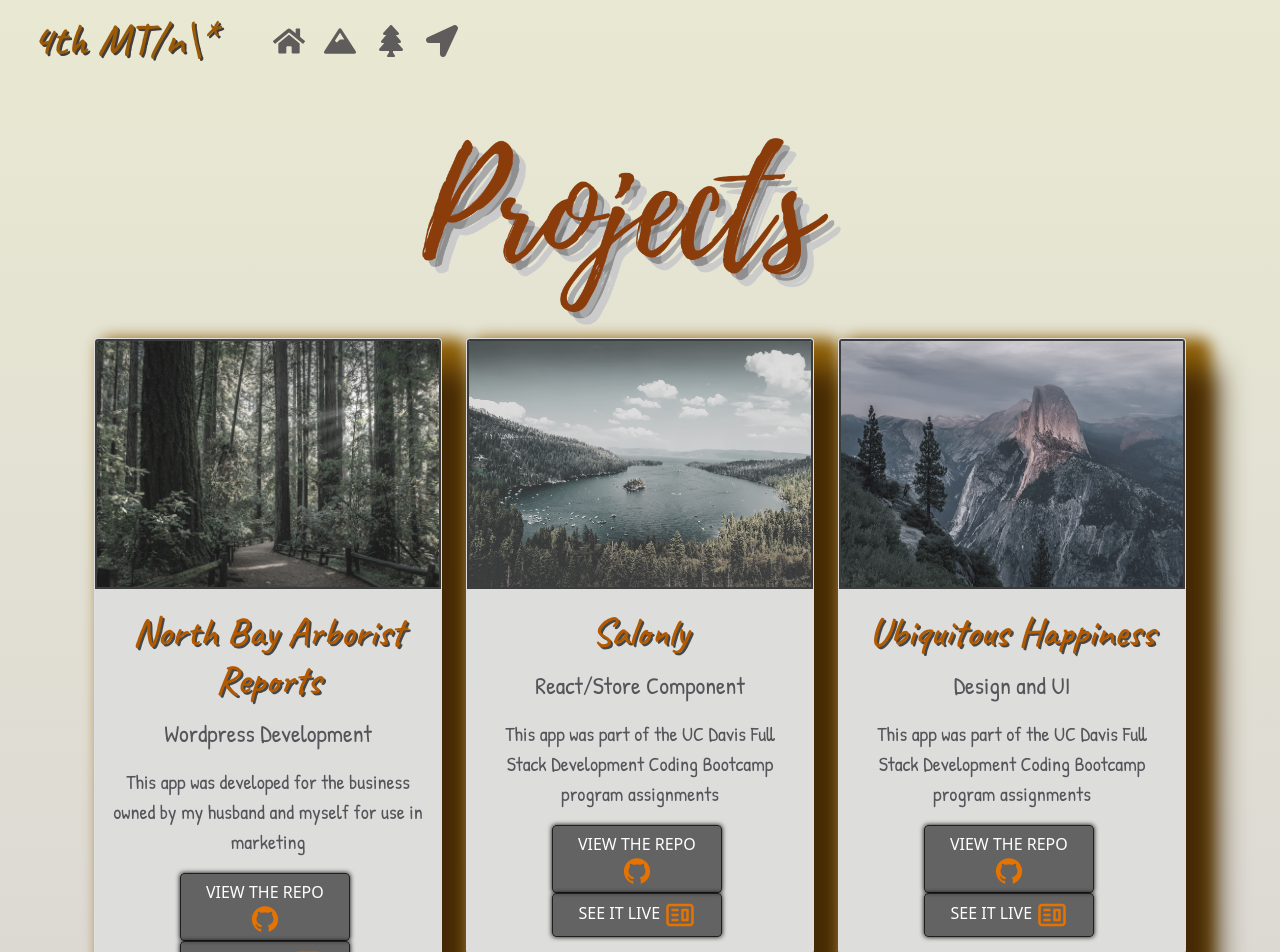
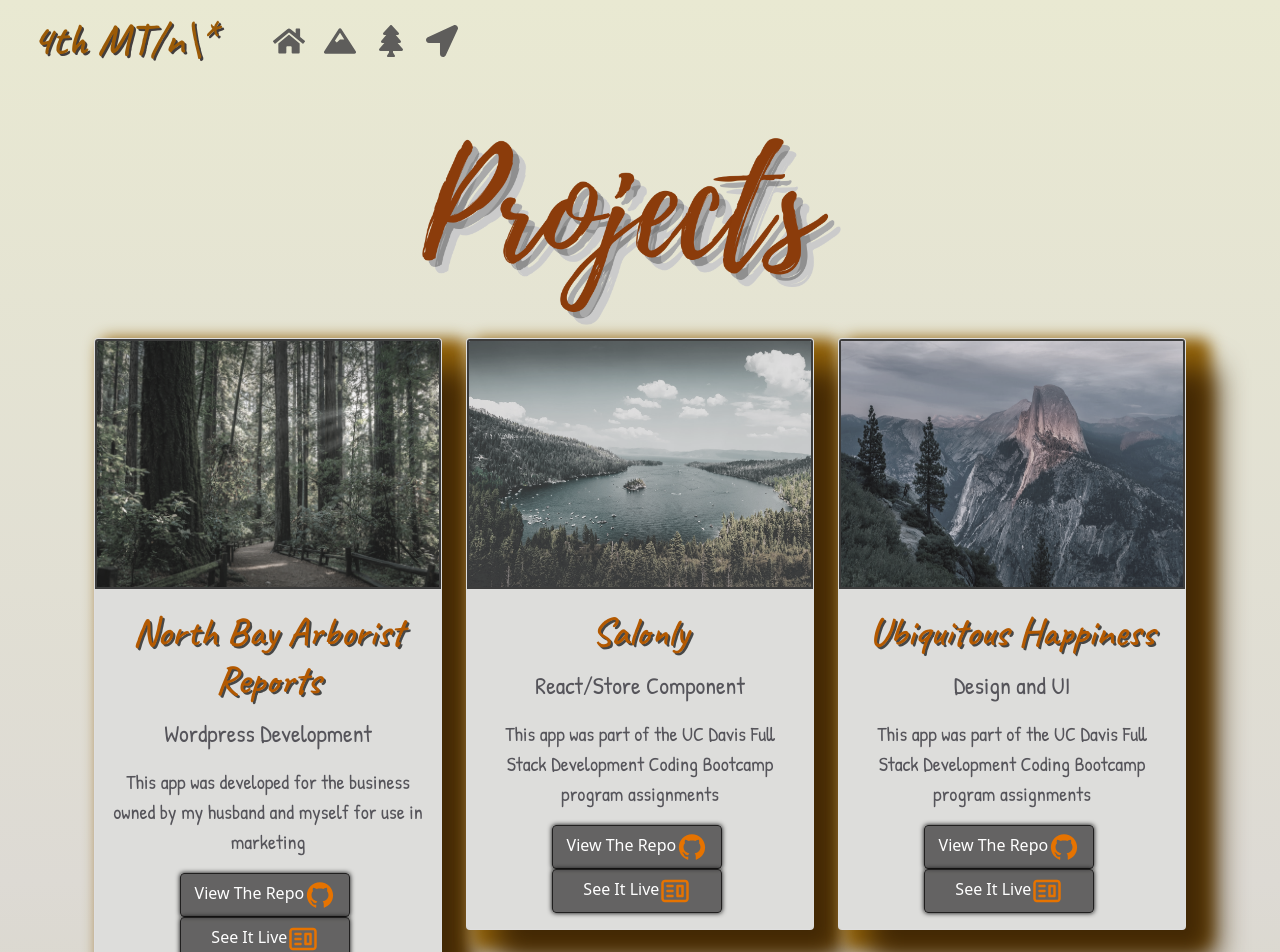
Before and after one commit to Nmounce/fourth-mountain, a React (Create React App) app: page /projects in a window 1280 px wide. Shown: the top 952 px of the page. Built offline with nearby package versions, Linux system fonts and the light colour scheme; a web font is replaced by a local one.

Commit message:
fixed project links

```diff
--- a/src/components/projects/projectCard.js
+++ b/src/components/projects/projectCard.js
@@ -16,10 +16,11 @@ function ProjectCard(props) {
                 }}>{props.title}</Card.Title>
                 <Card.Text>{props.text}</Card.Text>
                 <Card.Text className='sub-text'>{props.subText}</Card.Text>
-                <Button variant="secondary" class="social-icons" href={props.link1} target='_blank'>VIEW THE REPO
+                <Button variant="secondary" class="social-icons" href={props.link1} target='_blank'>View The Repo
                     <AiFillGithub style={{ width: '30px', height: '30px', color:'#e67300', marginLeft:'1px' }}/>
                 </Button>
-                <Button variant="secondary" class="social-icons" href={props.link2} target='_blank'>SEE IT LIVE                    <CgWebsite style={{ width: '30px', height: '30px', color:'#e67300', marginLeft:'1px'}}/>
+                <Button variant="secondary" class="social-icons" href={props.link2} target='_blank'>See It Live
+                <CgWebsite style={{ width: '30px', height: '30px', color:'#e67300', marginLeft:'1px'}}/>
                 </Button>
             </Card.Body>
         </Card>
--- a/src/components/projects/projects.js
+++ b/src/components/projects/projects.js
@@ -32,9 +32,9 @@ function Projects() {
                                         imgPath={photo2}
                                         title='North Bay Arborist Reports'
                                         text='Wordpress Development'
-                                        subText='This app was developed for the business owned by my husband and myself for use in marketing' />
-                                        <btn><a href="https://github.com/Nmounce/north-bay-arborist-reports.git"></a></btn>
-                                        <btn><a href="https://www.thebayarborist.com/"></a></btn>
+                                        subText='This app was developed for the business owned by my husband and myself for use in marketing'
+                                        link1='https://github.com/Nmounce/north-bay-arborist-reports.git'
+                                        link2='https://www.thebayarborist.com/'
                                     />
                             </Col>
                             <Col md={4}>
@@ -43,7 +43,7 @@ function Projects() {
                                         title='Salonly'
                                         text='React/Store Component'
                                         subText={UCBlurb}
-                                        link='https://github.com/Nmounce/salon-project.git'
+                                        link1='https://github.com/Nmounce/salon-project.git'
                                         link2="https://shrouded-springs-95173.herokuapp.com/"
                                     />
                             </Col>
@@ -53,7 +53,7 @@ function Projects() {
                                         title='Ubiquitous Happiness'
                                         text='Design and UI'
                                         subText={UCBlurb}
-                                        link='https://github.com/Myuze/ubiquitous-happiness.git'
+                                        link1='https://github.com/Myuze/ubiquitous-happiness.git'
                                         link2="https://ubiquitous-p2.herokuapp.com/home"
                                     />
                             </Col>
@@ -63,7 +63,7 @@ function Projects() {
                                         title='Mellifluous'
                                         text='Design and UI'
                                         subText={UCBlurb}
-                                        link='https://github.com/Nmounce/project-01.git'
+                                        link1='https://github.com/Nmounce/project-01.git'
                                         link2="https://nmounce.github.io/project-01/"
                                     />
                             </Col>
```
